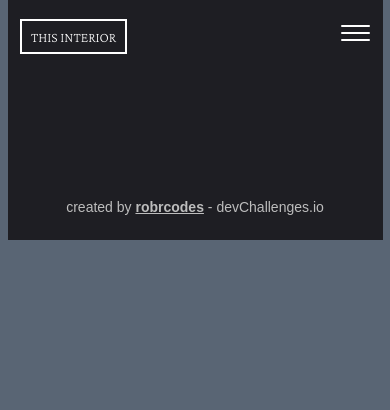
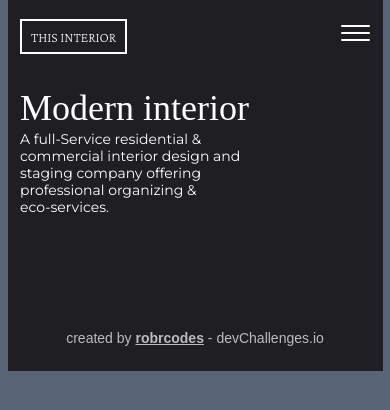
Before and after one commit to rrnwick/challenge-interior-consultant, a plain HTML site: page index.html in a window 390 px wide. Drawn offline with nearby package versions, Linux system fonts and the light colour scheme.

Commit message:
added first paragraph and styled in mobile view

```diff
--- a/index.html
+++ b/index.html
@@ -46,6 +46,16 @@
       </header>
 
       <main>
+        <section>
+          <h2>Modern interior</h2>
+          <p class="intro">
+            A full-Service residential &
+            commercial interior design and
+            staging company offering
+            professional organizing &
+            <span class="nobreak">eco-services</span>.
+          </p>
+        </section>
 
 
       </main>
--- a/styles.css
+++ b/styles.css
@@ -222,6 +222,34 @@ header {
   transform: none;
 }
 
+main {
+  max-width: 350px;
+  margin: 0 auto;
+}
+
+h2 {
+  font-family: Lora;
+  color: var(--white);
+  font-size: 2.25rem;
+  font-style: normal;
+  font-weight: 500;
+  line-height: 2.875rem;
+}
+
+.intro {
+  font-family: Montserrat;
+  color: var(--white);
+  font-size: 0.875rem;
+  font-style: normal;
+  font-weight: 400;
+  line-height: 1.063rem;
+  width: 71%;
+}
+
+.nobreak {
+  white-space: nowrap;
+}
+
 /* Credit and link information at bottom */
 .createdBy {
   font-family: "Poppins", sans-serif;
```
